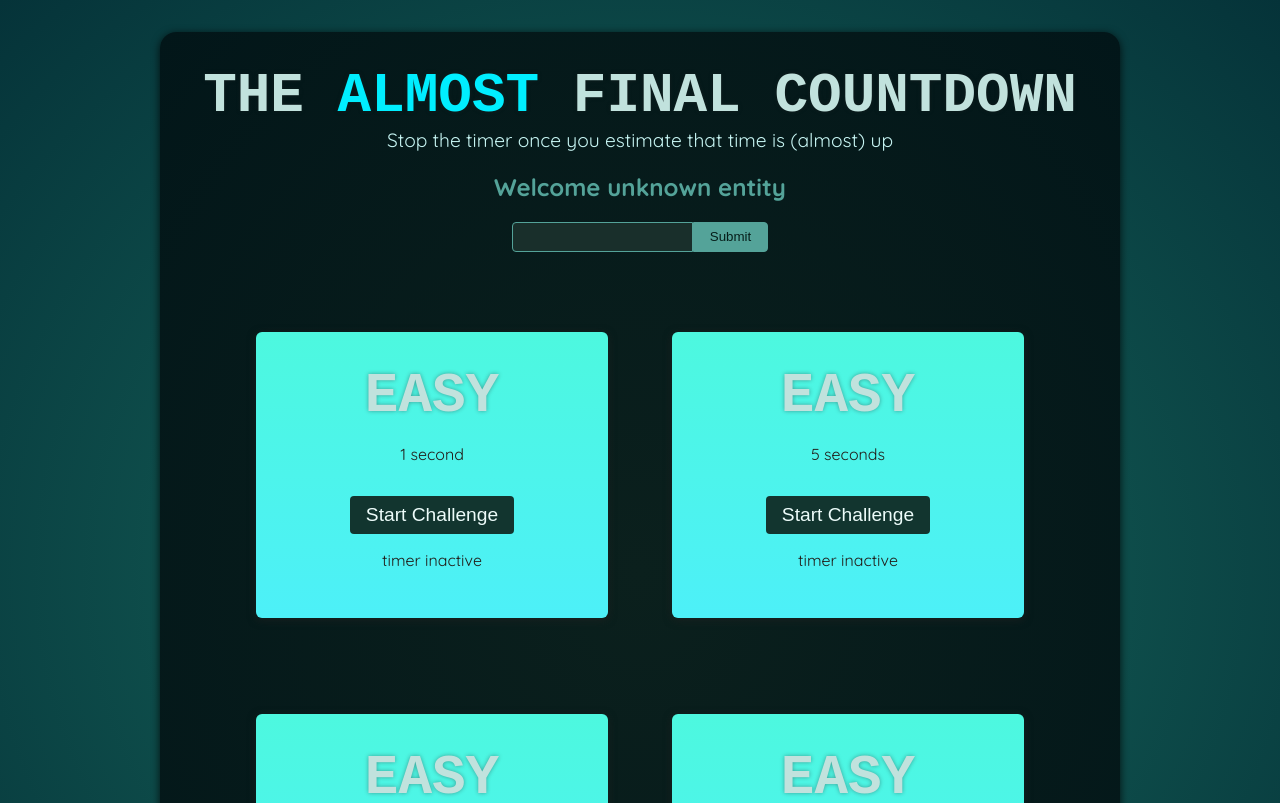
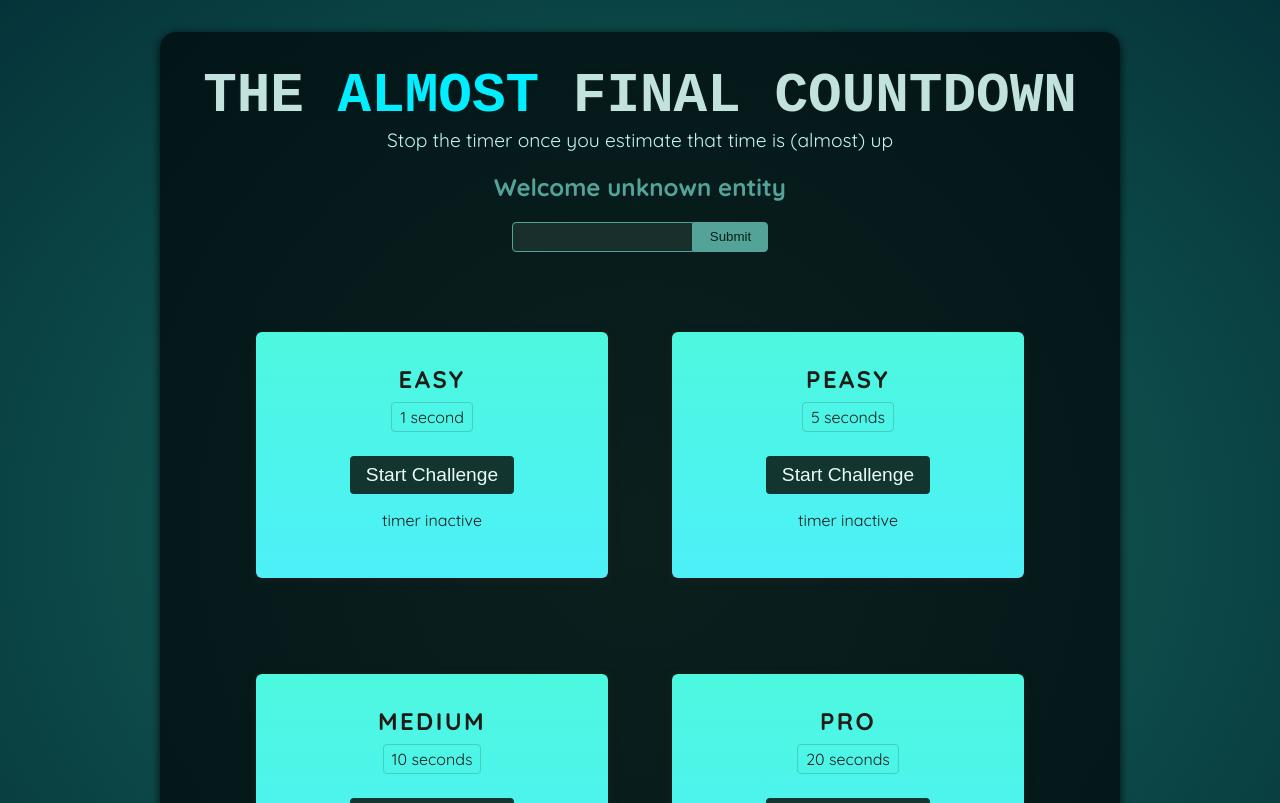
Before and after one commit to slavkoSenkiv/react-refs-portals, a React (Vite) app: page / in a window 1280 px wide. Shown: the top 803 px of the page. Built offline with nearby package versions, Linux system fonts and the light colour scheme; a web font is replaced by a local one.

Commit message:
practicing timer game

```diff
--- a/src/App.jsx
+++ b/src/App.jsx
@@ -7,9 +7,9 @@ function App() {
       <Player />
       <div id="challenges">
         <TimerChallenge level="easy" timerTime={1} />
-        <TimerChallenge level="easy" timerTime={5} />
-        <TimerChallenge level="easy" timerTime={10} />
-        <TimerChallenge level="easy" timerTime={20} />
+        <TimerChallenge level="peasy" timerTime={5} />
+        <TimerChallenge level="medium" timerTime={10} />
+        <TimerChallenge level="pro" timerTime={20} />
       </div>
     </>
   );
--- /dev/null
+++ b/src/components/ResultModal.jsx
@@ -0,0 +1,28 @@
+import { forwardRef, useImperativeHandle, useRef } from "react";
+
+const ResultModal = forwardRef(function ResultModal(
+  { timeLeft, onReset },
+  ref
+) {
+  const dialog = useRef();
+
+  useImperativeHandle(ref, () => {
+    return {
+      open() {
+        dialog.current.showModal();
+      },
+    };
+  });
+
+  return (
+    <dialog className="result-modal" ref={dialog}>
+      {timeLeft <=0 ? <h1>You lost</h1> : <h1>Your score: 10</h1>}
+      <p>time remaining: {(timeLeft / 1000).toFixed(2)}</p>
+      <form action="dialog" onSubmit={onReset}>
+        <button>reset</button>
+      </form>
+    </dialog>
+  );
+});
+
+export default ResultModal;
--- a/src/components/TimerChallenge.jsx
+++ b/src/components/TimerChallenge.jsx
@@ -1,12 +1,52 @@
+import { useRef, useState } from "react";
+import ResultModal from "./ResultModal";
 export default function TimerChallenge({ level, timerTime }) {
+  const timer = useRef();
+  const dialog = useRef();
+
+  const [timeRemaining, setTimeRemaining] = useState(timerTime * 1000);
+
+  if (timeRemaining <= 0) {
+    clearInterval(timer.current);
+    dialog.current.open();
+  }
+
+  const timerIsActive = timeRemaining > 0 && timeRemaining < timerTime * 1000;
+
+  function handleStart() {
+    timer.current = setInterval(() => {
+      setTimeRemaining((prevTimeRemaining) => prevTimeRemaining - 10);
+    }, 10);
+  }
+
+  function handleStop() {
+    dialog.current.open();
+    clearInterval(timer.current);
+  }
+
+  function handleReset() {
+    setTimeRemaining(timerTime * 1000);
+  }
+
   return (
-    <section className="challenge">
-      <h1>{level}</h1>
-      <p>
-        {timerTime} second{timerTime > 1 ? "s" : ""}
-      </p>
-      <button>Start Challenge</button>
-      <p>timer inactive</p>
-    </section>
+    <>
+      <ResultModal
+        timeLeft={timeRemaining}
+        ref={dialog}
+        onReset={handleReset}
+      />
+      <section className="challenge">
+        <h2>{level}</h2>
+        <p className="challenge-time">
+          {timerTime} second{timerTime > 1 ? "s" : ""}
+        </p>
+        <button onClick={timerIsActive ? handleStop : handleStart}>
+          {timerIsActive ? "Stop" : "Start"} Challenge
+        </button>
+        <p className={timerIsActive && "active"}>
+          {timerIsActive ? "timer is active" : "timer inactive"}
+        </p>
+      </section>
+    </>
   );
 }
```
